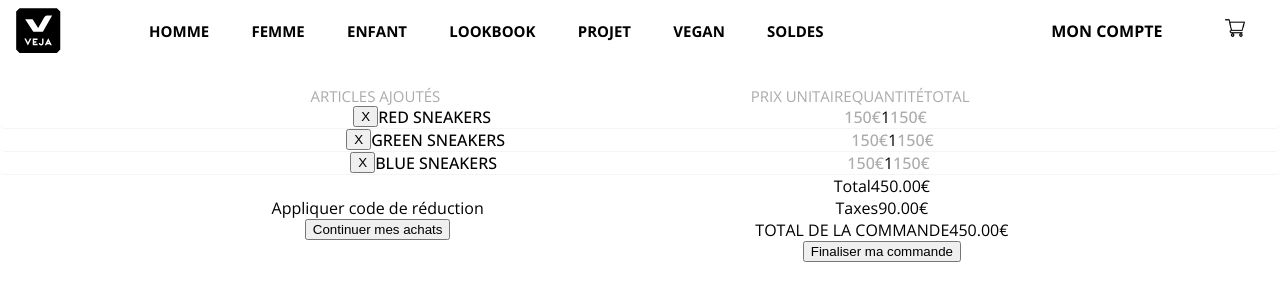
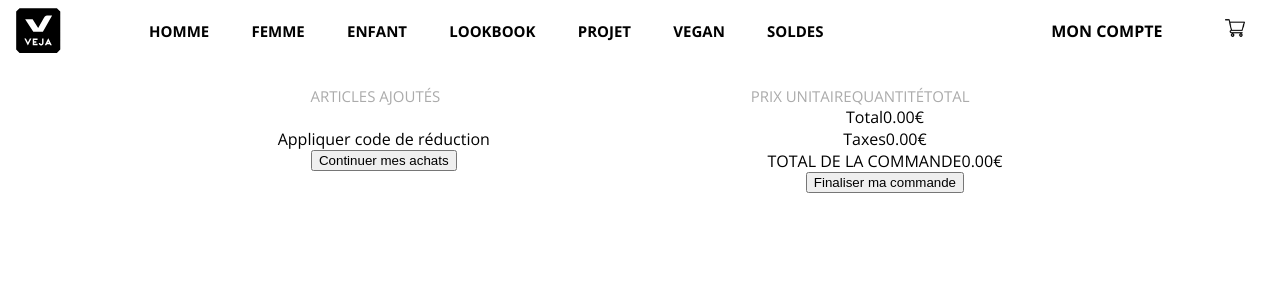
Before and after one commit to JaxV9/Sneakers, a React (Vite) app in the folder front-end/: page /cart in a window 1280 px wide. Shown: the top 300 px of the page. Built offline with nearby package versions, Linux system fonts and the light colour scheme.

Commit message:
Antoine - feat: add and remove items from card

```diff
--- a/front-end/src/features/cart/components/ItemCard.tsx
+++ b/front-end/src/features/cart/components/ItemCard.tsx
@@ -1,3 +1,4 @@
+import { useDispatch } from "react-redux";
 import { ShoeMetadata, removeFromCart } from "../../../stateManagement/cardSlice"
 
 
@@ -8,12 +9,13 @@
 }
 
 export const ItemCard  = ({shoe,quantity}:ItemCardProps) => {
+    const dispatch = useDispatch()
     return (
         <div className="flex-container item-card w-full flex-horizontal space-evenly">
             <div className="flex-container">
-                <button onClick={() => {removeFromCart}}>X</button>
+                <button onClick={() => {dispatch(removeFromCart(shoe))}}>X</button>
                 {shoe.pictures_product?
-                <img src={shoe.pictures_product} alt={shoe.name} />
+                <img src={shoe.pictures_product[0].path} alt={shoe.name} />
                 :
                 ""}
                 <span className="item-card-title">{shoe.name}</span>
--- a/front-end/src/features/store/components/Card.tsx
+++ b/front-end/src/features/store/components/Card.tsx
@@ -1,20 +1,23 @@
-import { ShoesType } from '../../../model/shoes';
+import { useDispatch } from 'react-redux';
+import { ShoeMetadata, addToCart } from '../../../stateManagement/cardSlice';
 
 type CardPropsType = {
-    shoeProps: ShoesType
+    shoeProps: ShoeMetadata
 }
 
 export const Card = ({shoeProps}: CardPropsType) => {
     // const navigate = useNavigate()
+    const dispatch = useDispatch()
 
     return (
         <div className="card-container">
             <div className="flex-container">
                 <div className="flex-container flex-vertical">
-                    <img src={shoeProps.pictures_product[0].path } alt="shoe" className="cardImage"/>
+                    <img src={shoeProps.pictures_product && shoeProps.pictures_product[0]?.path } alt="shoe" className="cardImage"/>
                     <div className="cardContentContainer">
                         <span className="card-title">{shoeProps.name}</span><br/>
                         <span className="card-price">{shoeProps.price} €</span>
+                        <button onClick={()=>dispatch(addToCart(shoeProps))}></button>
                     </div>
                 </div>
             </div>
--- a/front-end/src/stateManagement/cardSlice.ts
+++ b/front-end/src/stateManagement/cardSlice.ts
@@ -4,7 +4,11 @@
   id: number;
   name: string;
   price: number;
-  pictures_product?: string;
+  pictures_product?:
+    {
+        id: number,
+        path: string
+    }[]
 }
 export interface CartItem {
   shoe: ShoeMetadata;
@@ -15,32 +19,7 @@
 }
 
 const initialState: CartMetadata = {
-  items: [
-    {
-      shoe: {
-        id: 1,
-        name: 'Red Sneakers',
-        price: 150,
-      },
-      numberInCart: 1,
-    },
-    {
-      shoe: {
-        id: 1,
-        name: 'Green Sneakers',
-        price: 150,
-      },
-      numberInCart: 1,
-    },
-    {
-      shoe: {
-        id: 1,
-        name: 'Blue Sneakers',
-        price: 150,
-      },
-      numberInCart: 1,
-    },
-  ],
+  items: [],
 };
 
 export const cartSlice = createSlice({
@@ -62,8 +41,8 @@
         });
       }
     },
-    removeFromCart(state, action: PayloadAction<number>) {
-      const shoeIdToRemove = action.payload;
+    removeFromCart(state, action: PayloadAction<ShoeMetadata>) {
+      const shoeIdToRemove = action.payload.id;
       const existingCartItemIndex = state.items.findIndex(
         (item) => item.shoe.id === shoeIdToRemove
       );
```
Also changed, not shown: 2 other files (tests, documents, lock files or other folders).
